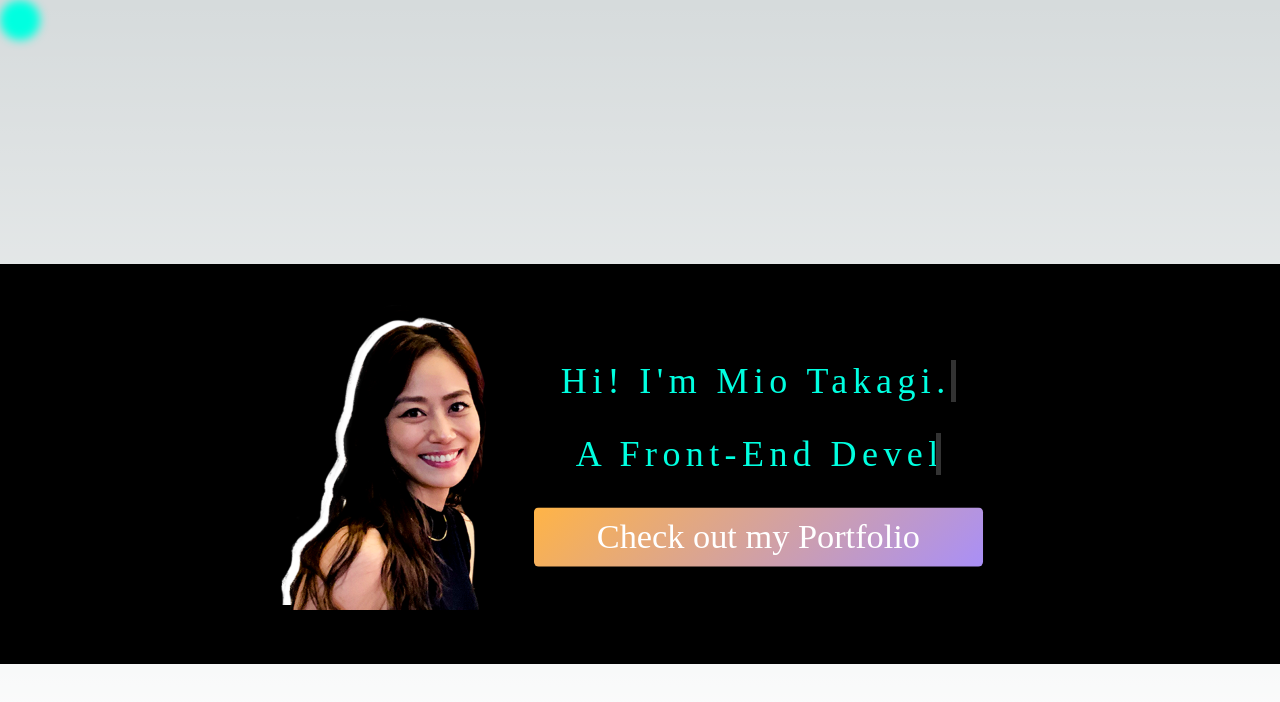
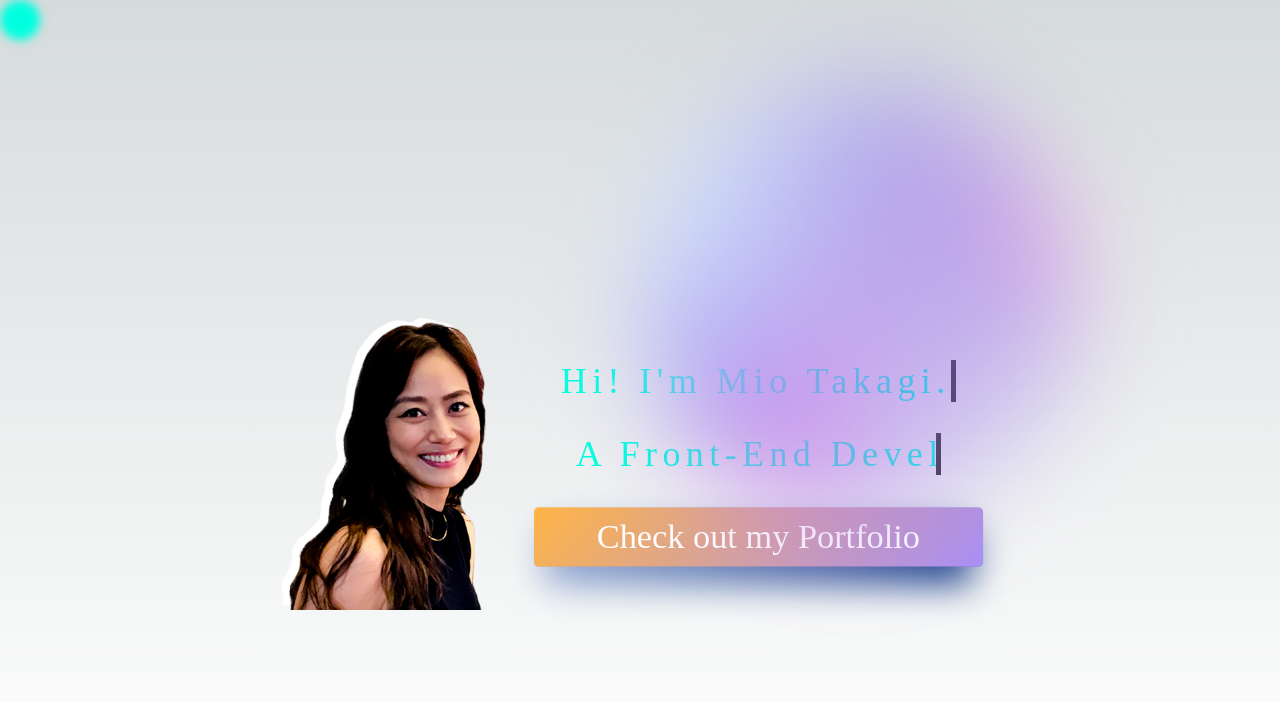
Before and after one commit to Kinakopan/portofolio, a Next.js app: page / in a window 1280 px wide. Shown: the top 702 px of the page. Built offline with nearby package versions, Linux system fonts and the light colour scheme.

Commit message:
added circle

```diff
--- a/styles/Home.module.css
+++ b/styles/Home.module.css
@@ -6,19 +6,58 @@
   flex-direction: column;
   font-size: 36px;
   font-family: "Chalkboard";
-
-
   justify-content: center;
   align-items: center;
+  position: relative;
+}
+
+.wrapper::after {
+  content: "";
+  position: absolute;
+  top: 10%;
+  left: 50%;
+  width: 440px;
+  height: 440px;
+  border-radius: 15rem;
+  background: radial-gradient(
+      77.73% 77.73% at 98.52% 96.25%,
+      #f98bda 0%,
+      rgba(128, 76, 239, 0.29) 50.52%,
+      rgba(91, 216, 216, 0) 100%
+    ),
+    radial-gradient(
+      141.73% 105.23% at 50% -7.16%,
+      #e1f8ff 0%,
+      rgba(160, 198, 255, 0) 50.73%,
+      rgba(162, 147, 255, 0) 100%
+    ),
+    radial-gradient(
+      112.27% 48.54% at 1.59% 50%,
+      rgba(255, 130, 227, 0.5) 0%,
+      rgba(255, 123, 234, 0.095) 53.91%,
+      rgba(254, 216, 255, 0) 100%
+    ),
+    linear-gradient(153.07deg, #8177f3 6.37%, rgba(255, 230, 166, 0) 83.82%);
+  background-blend-mode: normal, normal, normal, normal, normal, normal;
+  filter: blur(50px);
+  z-index: 0;
+
+  animation: rotateCircle 3s steps(40, end) infinite;
+}
+
+@keyframes rotateCircle {
+  0% {
+    transform: rotate(0deg)
+  }
+  100% {
+    transform: rotate(360deg);
+  }
 }
 
 .header {
   width: 100%;
   padding-top: 10%;
   display: flex;
-  /* background-image: url('../public/bg/helo.jpg');
-  background-size: 100%;
-  background-repeat: no-repeat; */
 }
 
 .main {
@@ -30,7 +69,6 @@
   align-items: center;
   padding: 6rem;
   height: 25rem;
-  background: #000;
 }
 
 .cont_profile {
@@ -59,10 +97,10 @@
 .msg_profile {
   color: #00ffe0;
   overflow: hidden;
-  border-right: .15em solid #333;
+  border-right: 0.15em solid #333;
   white-space: nowrap;
   margin: 0 auto;
-  letter-spacing: .15em;
+  letter-spacing: 0.15em;
 }
 .msg_profile1 {
   animation: typing1 3s steps(40, end);
@@ -73,28 +111,37 @@
   animation-fill-mode: forwards;
 }
 @keyframes typing1 {
-  0% { width: 0 }
-  100% { width: 26rem }
+  0% {
+    width: 0;
+  }
+  100% {
+    width: 26rem;
+  }
 }
 
 @keyframes typing2 {
   0% {
     opacity: 1;
     width: 0;
-    border-right: .15em solid transparent;
+    border-right: 0.15em solid transparent;
   }
   1% {
     opacity: 1;
-    border-right: .15em solid #333;
+    border-right: 0.15em solid #333;
   }
   100% {
-    opacity: 1;width: 100%
+    opacity: 1;
+    width: 100%;
   }
 }
 
 .button {
-  background: rgb(169,143,247);
-  background: linear-gradient(317deg, rgba(169,143,247,1) 0%, rgba(255,180,70,1) 100%);
+  background: rgb(169, 143, 247);
+  background: linear-gradient(
+    317deg,
+    rgba(169, 143, 247, 1) 0%,
+    rgba(255, 180, 70, 1) 100%
+  );
   color: #fff;
   padding: 10px 20px;
   border-radius: 5px;
@@ -104,21 +151,25 @@
 }
 
 .button:hover {
-  background: rgb(255,180,70);
-  background: linear-gradient(317deg, rgba(255,180,70,1) 0%, rgba(169,143,247,1) 100%);
-  animation: rotate .5s ease-in-out;
+  background: rgb(255, 180, 70);
+  background: linear-gradient(
+    317deg,
+    rgba(255, 180, 70, 1) 0%,
+    rgba(169, 143, 247, 1) 100%
+  );
+  animation: rotate 0.5s ease-in-out;
   animation-fill-mode: forwards;
 }
 
 @keyframes pulse {
   0% {
-    transform: scale(.9);
+    transform: scale(0.9);
   }
   50% {
     transform: scale(1);
   }
   100% {
-    transform: scale(.9);
+    transform: scale(0.9);
   }
 }
 
@@ -130,3 +181,36 @@
     transform: rotate(5deg);
   }
 }
+
+.button:before {
+  content: "";
+  z-index: -1;
+  position: absolute;
+  top: 0;
+  right: 0;
+  bottom: 0;
+  left: 0;
+  background: linear-gradient(-45deg, #103783 0%, #9bafd9 100%);
+  transform: translate3d(0px, 20px, 0) scale(0.95);
+  filter: blur(20px);
+  opacity: var(0.7);
+  transition: opacity 0.3s;
+  border-radius: inherit;
+}
+
+/*
+* Prevents issues when the parent creates a
+* stacking context. (For example, using the transform
+* property )
+*/
+.button::after {
+  content: "";
+  z-index: -1;
+  position: absolute;
+  top: 0;
+  right: 0;
+  bottom: 0;
+  left: 0;
+  background: inherit;
+  border-radius: inherit;
+}
```
Also changed, not shown: component/background.js (added).
